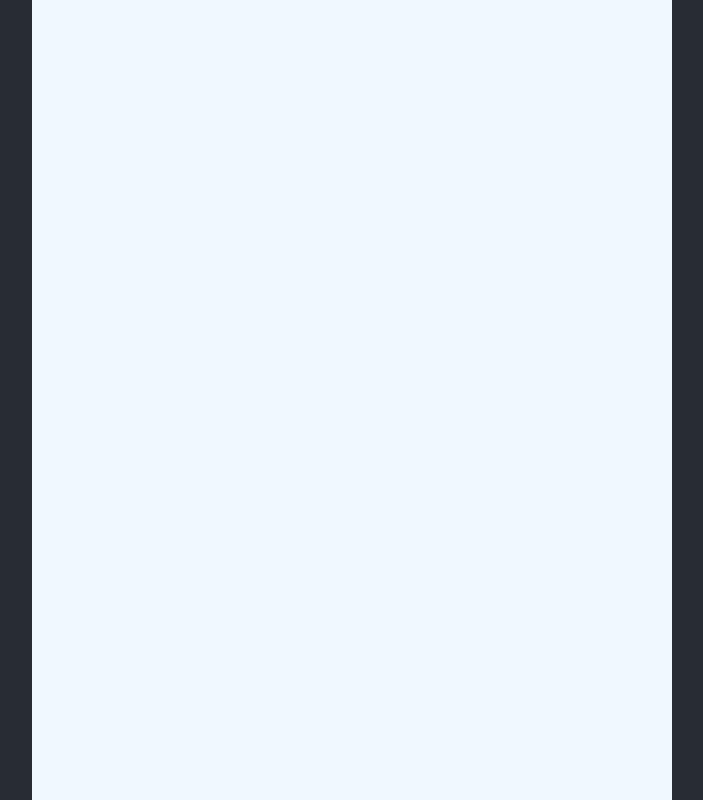
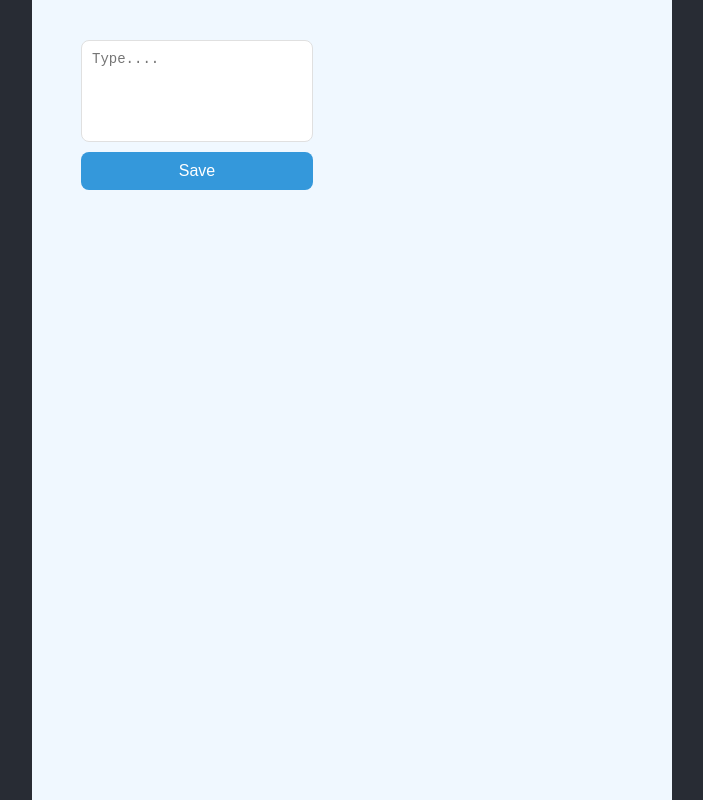
Before and after one commit to AmanSong/Rich-Web, a React (Create React App) app in the folder RichWeb_Lab4/problem_1/: page / in a window 1280 px wide. Shown: the whole page, without its empty margins (288-991 px from the left). Built offline with nearby package versions, Linux system fonts and the light colour scheme.

Commit message:
some components and styling

```diff
--- a/RichWeb_Lab4/problem_1/src/App.css
+++ b/RichWeb_Lab4/problem_1/src/App.css
@@ -9,7 +9,6 @@
   flex-direction: column;
   align-items: center;
   justify-content: center;
-  color: white;
 }
 
 .main {
--- a/RichWeb_Lab4/problem_1/src/App.js
+++ b/RichWeb_Lab4/problem_1/src/App.js
@@ -1,5 +1,7 @@
 import './App.css';
 import React, { useState } from 'react';
+
+import NotesContainer from './components/NotesContainer'
 
 function App() {
 
@@ -9,7 +11,7 @@ function App() {
       <header className="App-header">
         <div className="main">
 
-
+          <NotesContainer></NotesContainer>
         </div>
       </header>
     </div>
--- /dev/null
+++ b/RichWeb_Lab4/problem_1/src/components/CreateNote.css
@@ -0,0 +1,37 @@
+.create-note {
+    display: flex;
+    flex-direction: column;
+    width: 80%;
+    max-width: 400px;
+    margin: auto;
+}
+
+
+.create-note textarea {
+    width: 100%;
+    padding: 10px;
+    margin-bottom: 10px;
+    border: 1px solid #e0e0e0;
+    border-radius: 8px;
+    box-sizing: border-box;
+    resize: none;
+    font-size: 14px;
+}
+
+
+.note-save {
+    background-color: #3498db;
+    color: #ffffff;
+    width: 100%;
+    padding: 10px;
+    border: none;
+    border-radius: 8px;
+    cursor: pointer;
+    font-size: 16px;
+    transition: background-color 0.3s ease;
+}
+
+
+.note-save:hover {
+    background-color: #2980b9;
+}
--- /dev/null
+++ b/RichWeb_Lab4/problem_1/src/components/CreateNote.js
@@ -0,0 +1,21 @@
+import React from "react";
+import './CreateNote.css'
+
+function CreateNote({ onTextChange, onSave }) {
+    return (
+        <div className="create-note">
+            <textarea
+                cols="10"
+                rows="5"
+                placeholder="Type...."
+                maxLength="100"
+                onChange={onTextChange}
+            ></textarea>
+            <button className="note-save" onClick={onSave}>
+                Save
+            </button>
+        </div>
+    );
+}
+
+export default CreateNote;
--- /dev/null
+++ b/RichWeb_Lab4/problem_1/src/components/Note.css
@@ -0,0 +1,34 @@
+/* Basic styling for the note component */
+.note {
+    background-color: #ffffff;
+    border: 1px solid #e0e0e0;
+    border-radius: 8px;
+    height: 18vh;
+    width: 20vw;
+
+    justify-content: center;
+    margin: auto;
+    box-shadow: 0 2px 4px rgba(0, 0, 0, 0.1);
+}
+
+/* Add some hover effect */
+.note:hover {
+    box-shadow: 0 4px 8px rgba(0, 0, 0, 0.2);
+}
+
+/* Style for the text content inside the note */
+.note-text {
+    font-size: 5%;
+    line-height: 1.5;
+    color: #333333;
+}
+
+/* Style for the background color of the note */
+.note-color {
+    width: 24px;
+    height: 24px;
+    border-radius: 50%;
+    margin-right: 8px;
+}
+
+/* Add more styles as needed */
--- /dev/null
+++ b/RichWeb_Lab4/problem_1/src/components/NotesContainer.css
@@ -0,0 +1,9 @@
+.notes-container {
+    display: grid;
+    grid-template-columns: repeat(auto-fill, minmax(250px, 1fr));
+    gap: 20px;
+    max-width: 1200px;
+    margin: 20px auto;
+    padding: 20px;
+    justify-content: center;
+  }
--- /dev/null
+++ b/RichWeb_Lab4/problem_1/src/components/NotesContainer.js
@@ -0,0 +1,30 @@
+import { React, useState, useEffect } from "react";
+import "./NotesContainer.css";
+import Note from "./Note"
+import CreateNote from "./CreateNote";
+
+function NotesContainer() {
+  const [notes, setNotes] = useState([]);
+  const [inputText, setInputText] = useState("");
+
+  const textHandler = (e) => {
+    setInputText(e.target.value);
+  };
+
+  const saveNoteHandler = () => {
+    setNotes((prevNotes) => [...prevNotes, { text: inputText }]);
+    setInputText("");
+  };
+
+  return (
+    <div className="notes-container">
+      <CreateNote onTextChange={textHandler} onSave={saveNoteHandler} />
+
+      {notes.map((note, index) => (
+        <Note key={index} text={note.text} />
+      ))}
+    </div>
+  );
+}
+
+export default NotesContainer;
--- a/RichWeb_Lab4/problem_1/src/components/note.js
+++ b/RichWeb_Lab4/problem_1/src/components/note.js
@@ -1,10 +1,12 @@
 import React from "react";
+import './Note.css'
 
-function note() {
+function Note({ text }) {
+    return (
+      <div className="note">
+        {text}
+      </div>
+    );
+  }
 
-    return (
-        <div className="note">
-
-        </div>
-    )
-}
+  export default Note;
```
